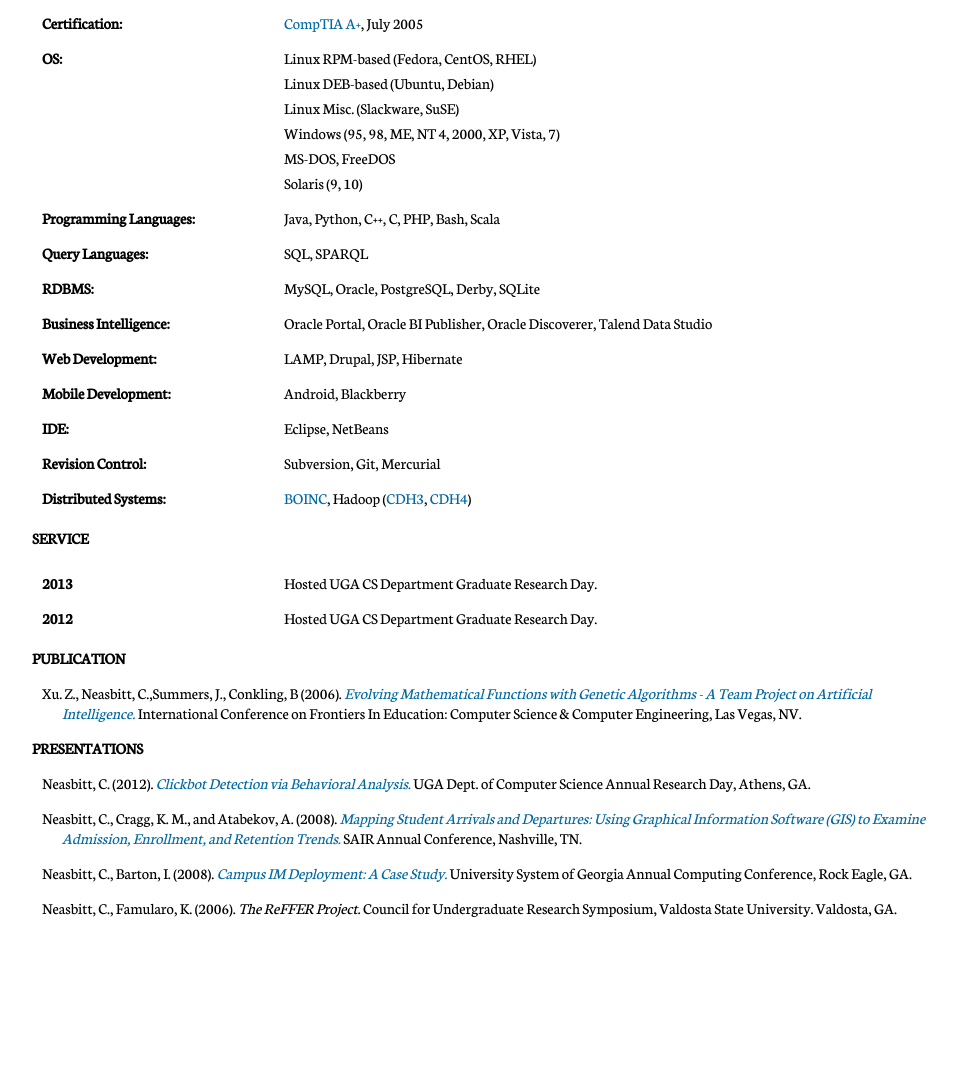
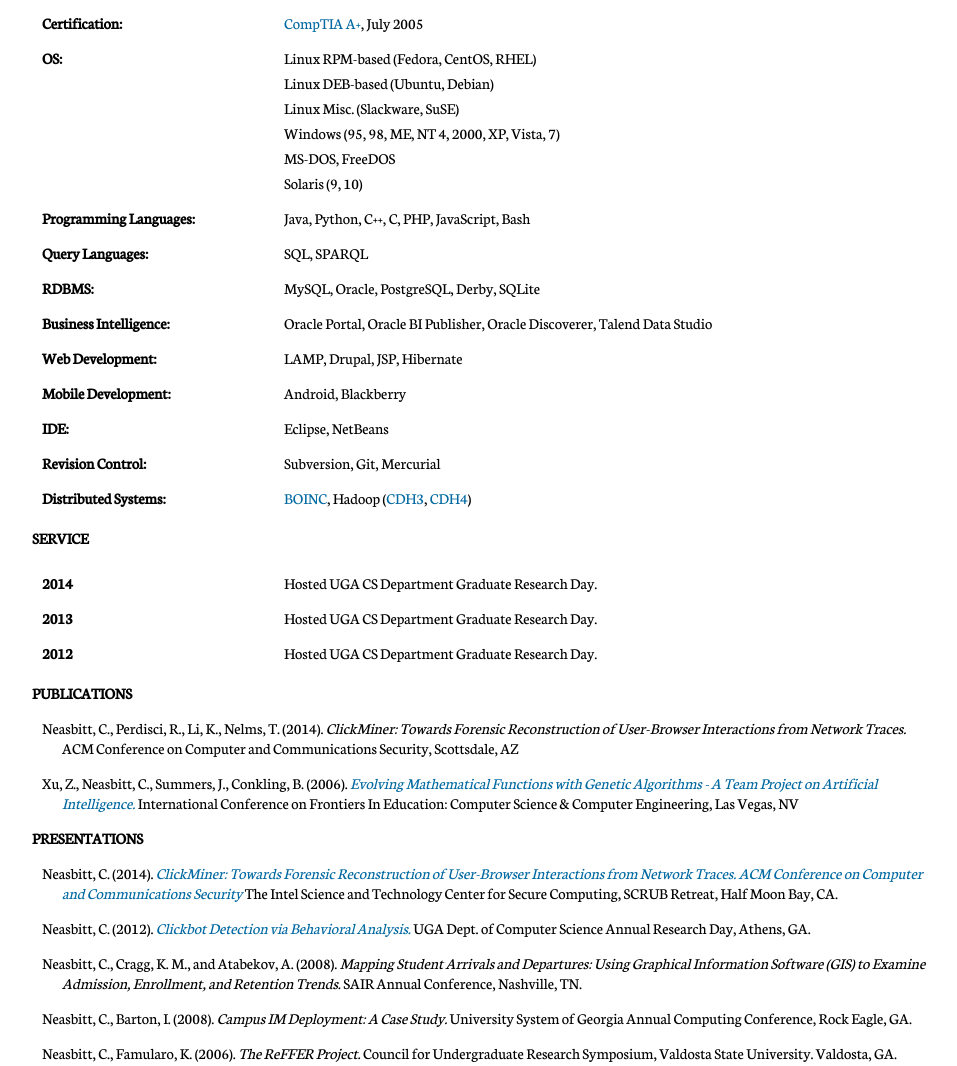
Before and after one commit to cjneasbi/home_page, a plain HTML site: page resume.html in a window 1280 px wide. Shown: the part 1613-2679 px from the top of the page, without its empty margins (158-1115 px from the left). Before the commit the page ends 2546 px from the top, so only its background shows below. Drawn offline with Linux system fonts and the light colour scheme; a web font is replaced by a local one.

Commit message:
Updated home page and resume with ClickMiner stuff.

```diff
--- a/resume.html
+++ b/resume.html
@@ -188,7 +188,7 @@
 			<div class="sectionpart">
 				<div class="partlabel"><label>Programming Languages:</label></div>
 				<div class="partinfo" id="qual3">
-					<p>Java, Python, C++, C, PHP, Bash, Scala</p>
+					<p>Java, Python, C++, C, PHP, JavaScript, Bash</p>
 				</div>
 			</div>
 			<div class="sectionpart">
@@ -246,6 +246,12 @@
                 <div class="section" id="service">
                         <p class="sectionheader">Service</p>
                         <div class="sectionpart">
+                                <div class="partlabel"><label>2014</label></div>
+                                <div class="partinfo" id="ser1">
+                                        <p>Hosted UGA CS Department Graduate Research Day.</p>
+                                </div>
+                        </div>
+                        <div class="sectionpart">
                                 <div class="partlabel"><label>2013</label></div>
                                 <div class="partinfo" id="ser1">
                                         <p>Hosted UGA CS Department Graduate Research Day.</p>
@@ -259,20 +265,23 @@
                         </div>
                 </div>
 		<div class="section" id="publications">
-			<p class="sectionheader">Publication</p>
-			<p class="cite">Xu. Z., Neasbitt, C.,Summers, J., Conkling, B (2006). <span class="lspan"><a href="http://cs.uga.edu/~neasbitt/files/fecs2006.pdf">
-				Evolving Mathematical Functions with Genetic Algorithms - A Team Project on Artificial Intelligence.</a></span> International Conference 				on Frontiers In Education: Computer Science & Computer Engineering, Las Vegas, NV.</p>
+			<p class="sectionheader">Publications</p>
+			<p class="cite">Neasbitt, C., Perdisci, R., Li, K., Nelms, T. (2014). <span class="lspan">ClickMiner: Towards Forensic Reconstruction of User-Browser Interactions from Network Traces.</span> ACM Conference on Computer and Communications Security, Scottsdale, AZ</p>
+			<p class="cite">Xu, Z., Neasbitt, C., Summers, J., Conkling, B. (2006). <span class="lspan"><a href="files/fecs2006.pdf">
+				Evolving Mathematical Functions with Genetic Algorithms - A Team Project on Artificial Intelligence.</a></span> International Conference 				on Frontiers In Education: Computer Science & Computer Engineering, Las Vegas, NV</p>
 		</div>
 		<div class="section" id="presentations">
 			<p class="sectionheader">Presentations</p>
-			<p class="cite">Neasbitt, C. (2012). <span class="lspan"><a href="http://cs.uga.edu/~neasbitt/files/clickbot_detection.pdf">
+			<p class="cite">Neasbitt, C. (2014). <span class="lspan"><a href="files/clickminer_presentation.pdf">
+                                ClickMiner: Towards Forensic Reconstruction of User-Browser Interactions from Network Traces. ACM Conference on Computer and Communications Security
+                                </a></span> The Intel Science and Technology Center for Secure Computing, SCRUB Retreat, Half Moon Bay, CA.</p>
+			<p class="cite">Neasbitt, C. (2012). <span class="lspan"><a href="files/clickbot_detection.pdf">
                                 Clickbot Detection via Behavioral Analysis.
                                 </a></span> UGA Dept. of Computer Science Annual Research Day, Athens, GA.</p>
-			<p class="cite">Neasbitt, C., Cragg, K. M., and Atabekov, A. (2008). <span class="lspan"><a href="http://www.valdosta.edu/sra/documents/GISandIR.pdf">
+			<p class="cite">Neasbitt, C., Cragg, K. M., and Atabekov, A. (2008). <span class="lspan">
 				Mapping Student Arrivals and Departures: Using Graphical Information Software (GIS) to Examine Admission, Enrollment, and Retention Trends.
-				</a></span> SAIR Annual Conference, Nashville, TN.</p>
-			<p class="cite">Neasbitt, C., Barton, I. (2008). <span class="lspan"><a href="http://www.valdosta.edu/it/RockEagle.shtml">Campus IM Deployment: A Case Study.
-			</a></span> University System of Georgia Annual Computing Conference, Rock Eagle, GA.</p>
+				</span> SAIR Annual Conference, Nashville, TN.</p>
+			<p class="cite">Neasbitt, C., Barton, I. (2008). <span class="lspan">Campus IM Deployment: A Case Study.</span> University System of Georgia Annual Computing Conference, Rock Eagle, GA.</p>
 			<p class="cite">Neasbitt, C., Famularo, K. (2006). <span class="lspan">The ReFFER Project.</span>  Council for Undergraduate Research Symposium, Valdosta State
 				University. Valdosta, GA.</p>
 		</div>
```
Also changed, not shown: index.html (+6 -5 lines), 1 other file.
